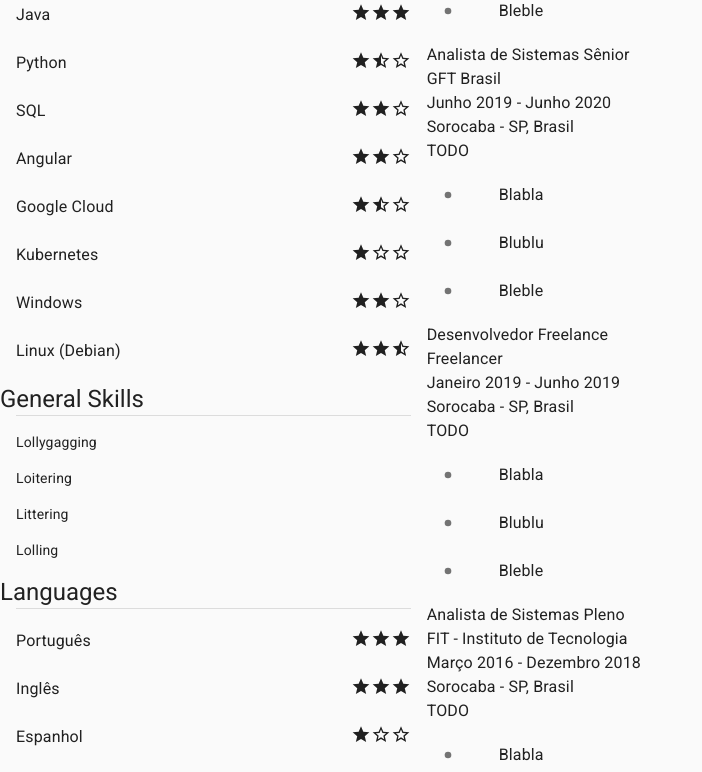
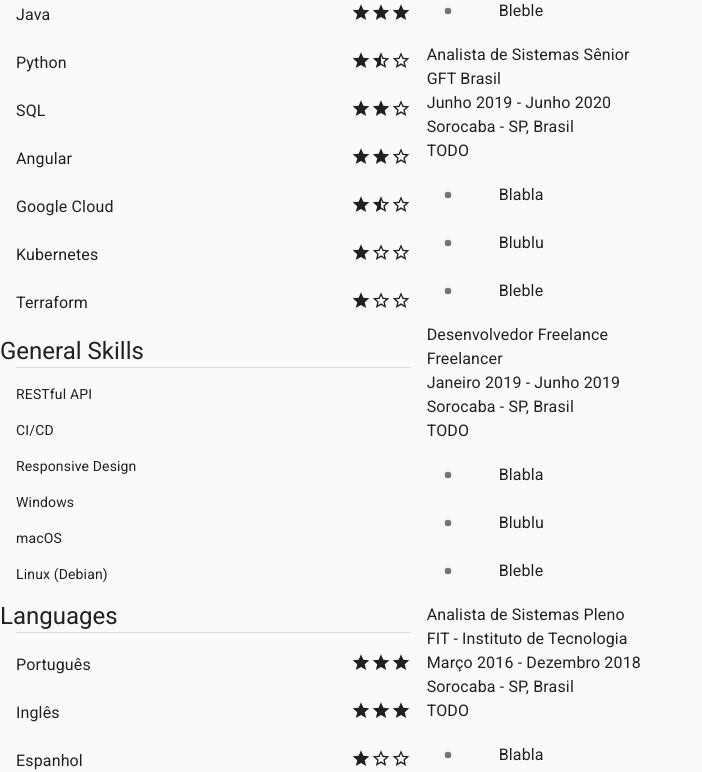
Before and after one commit to eduardopvm/react-cv, a React (Create React App) app: page / in a window 1280 px wide. Shown: the part 607-1379 px from the top of the page, without its empty margins (0-702 px from the left). Built offline with nearby package versions, Linux system fonts and the light colour scheme.

Commit message:
created general skills component

```diff
--- /dev/null
+++ b/src/GeneralSkillsList.js
@@ -0,0 +1,12 @@
+import List from "@material-ui/core/List";
+import ListItem from "@material-ui/core/ListItem";
+
+export default function GeneralSkillsList(props) {
+  return (
+    <List>
+      {props.skills.map((skill, index) => (
+        <ListItem key={index}>{skill}</ListItem>
+      ))}
+    </List>
+  );
+}
--- a/src/Sidebar.js
+++ b/src/Sidebar.js
@@ -12,6 +12,7 @@ import { FaLinkedin, FaFacebookSquare } from "react-icons/fa";
 
 import SkillList from "./SkillList";
 import CertificateList from "./CertificateList";
+import GeneralSkillsList from "./GeneralSkillsList";
 
 export default function Sidebar(props) {
   return (
@@ -64,13 +65,7 @@ export default function Sidebar(props) {
       <Box>
         <Typography variant="h5">General Skills</Typography>
         <Divider variant="middle" />
-
-        <List>
-          <ListItem>Lollygagging</ListItem>
-          <ListItem>Loitering</ListItem>
-          <ListItem>Littering</ListItem>
-          <ListItem>Lolling</ListItem>
-        </List>
+        <GeneralSkillsList skills={props.data.general_skills}/>
       </Box>
 
       <Box>
--- a/src/data/cv_data_pt-br.json
+++ b/src/data/cv_data_pt-br.json
@@ -24,10 +24,16 @@
     { "name": "Angular", "level": 2},
     { "name": "Google Cloud", "level": 1.5},
     { "name": "Kubernetes", "level": 1},
-    { "name": "Windows", "level": 2},
-    { "name": "Linux (Debian)", "level": 2.5}
+    { "name": "Terraform", "level": 1}
   ],
-  "general_skills": [],
+  "general_skills": [
+    "RESTful API",
+    "CI/CD",
+    "Responsive Design",
+    "Windows",
+    "macOS",
+    "Linux (Debian)"
+  ],
   "languague_skills": [
     { "name": "Português", "level": 3},
     { "name": "Inglês", "level": 3},
```
